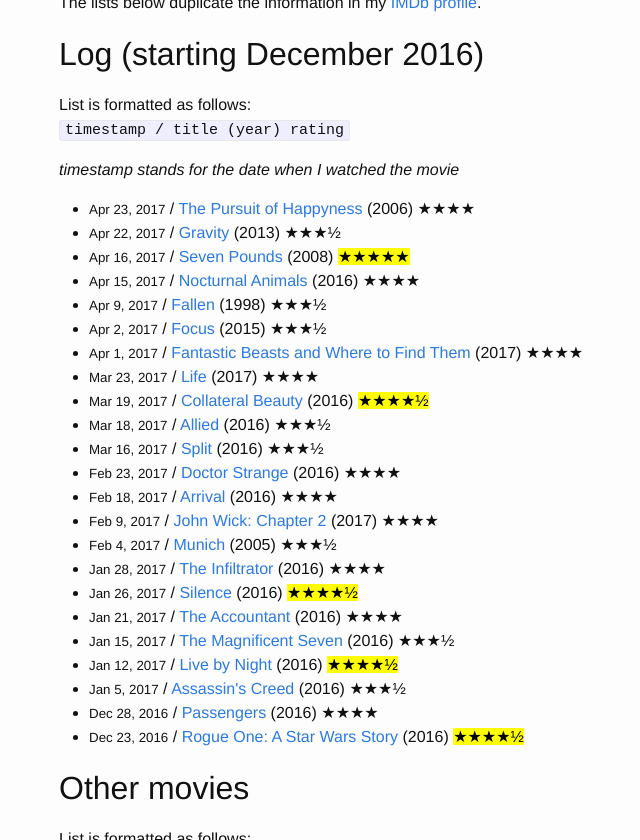
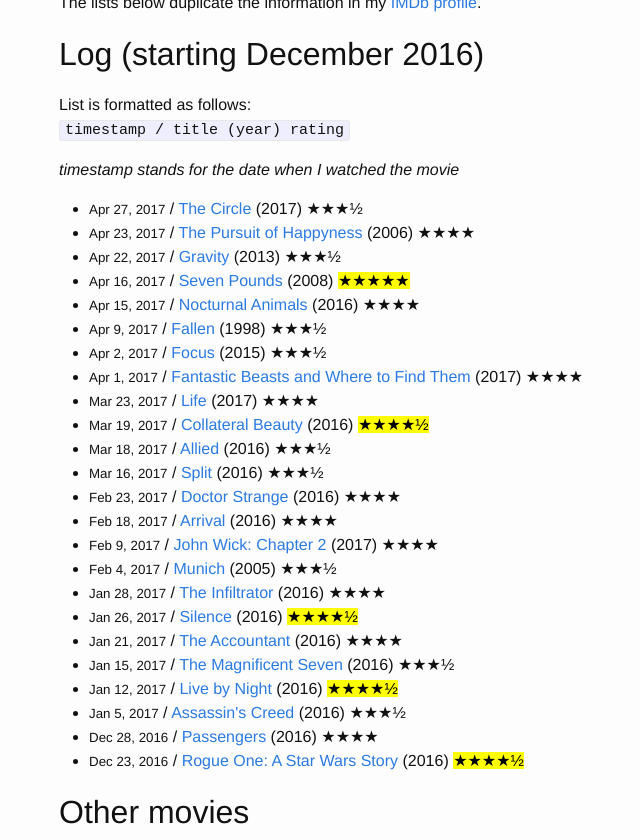
Before and after one commit to aspyatkin/personal-website, a Jekyll site: the page built from movie-list.md, in a window 1280 px wide and 900 px high, scrolled down 452 px, cut to the strip 60-900 px from the top of the window. Shown: the whole strip, without its empty margins (211-851 px from the left). Built offline with Jekyll 4.4.1, drawn with Linux system fonts in a browser that asks for light colours.

Commit message:
Update movie list

```diff
--- a/movie-list.md
+++ b/movie-list.md
@@ -5,6 +5,12 @@
 permalink: /movie-list/
 top_ndx: 4
 log_list:
+  - date: 'Apr 27, 2017'
+    title: 'The Circle'
+    year: 2017
+    rating: 3.5
+    url: 'http://www.imdb.com/title/tt4287320/'
+
   - date: 'Apr 23, 2017'
     title: 'The Pursuit of Happyness'
     year: 2006
```
